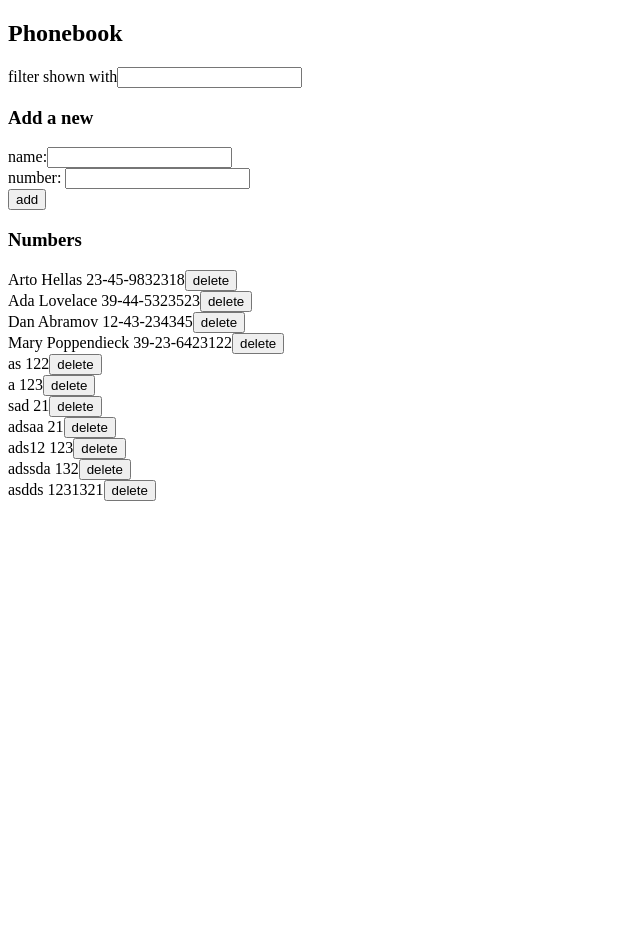
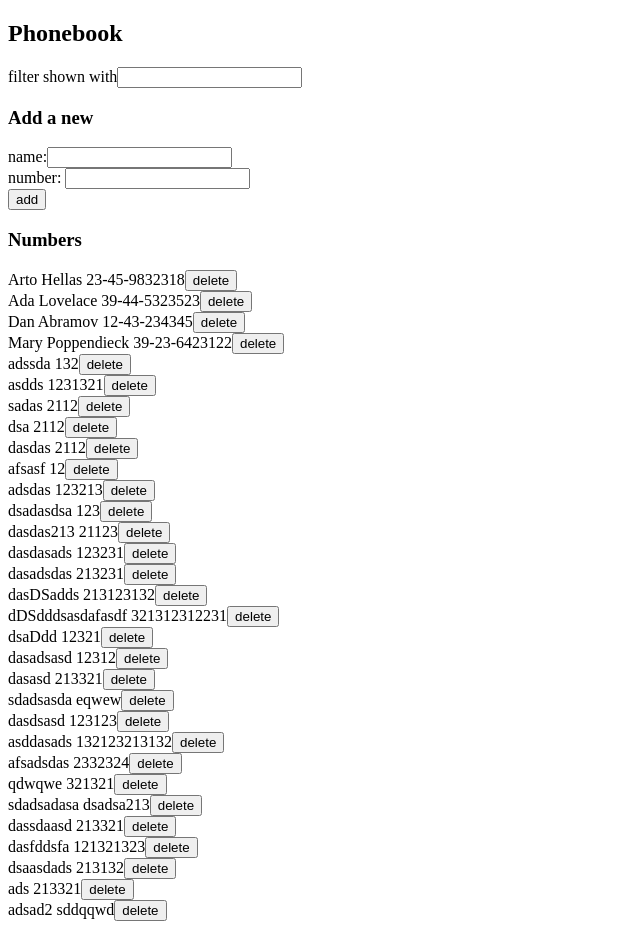
Before and after one commit to viktorsvider/fullstackopen, a React (Vite) app in the folder part2/phonebook/: page / in a window 1280 px wide. Shown: the whole page, without its empty margins (0-640 px from the left). Before the commit the page ends 800 px from the top, so only its background shows below. Built offline with nearby package versions, Linux system fonts and the light colour scheme; data requests are answered from the project's data file.

Commit message:
add part 2.17

```diff
--- a/part2/phonebook/src/App.jsx
+++ b/part2/phonebook/src/App.jsx
@@ -10,7 +10,21 @@ const App = () => {
   const [newName, setNewName] = useState("");
   const [newNumber, setNewNumber] = useState("");
   const [newFilter, setNewFilter] = useState("");
-  const [notification, setNotification] = useState(null);
+  const [notification, setNotification] = useState("");
+  const [isError, setIsError] = useState(false);
+
+  const hideNotification = () => {
+    setNotification("");
+    setIsError(false);
+  };
+
+  const showNotification = (message, timeout, isError = false) => {
+    setNotification(message);
+    setIsError(isError);
+    setTimeout(() => {
+      hideNotification();
+    }, timeout);
+  };
 
   useEffect(() => {
     phonebookService
@@ -33,7 +47,8 @@ const App = () => {
           );
         })
         .catch((error) => {
-          alert(`failed to delete ${name}`);
+          // alert(`failed to delete ${name}`);
+          showNotification(`Number of ${name} was already removed`, 5000, true);
           console.log(error);
         });
     }
@@ -54,7 +69,7 @@ const App = () => {
     ) {
       phonebookService
         .update(presentPerson.id, newPerson)
-        .then(
+        .then(() => {
           setPersons(
             persons.map((person) => {
               if (person.name === presentPerson.name) {
@@ -63,8 +78,12 @@ const App = () => {
                 return person;
               }
             })
-          )
-        )
+          );
+          showNotification(
+            `Succesfully updated number of ${presentPerson.name}`,
+            5000
+          );
+        })
         .catch((error) => console.log(error));
       console.log(presentPerson, "upd");
     } else if (newName.trim() === "") {
@@ -78,10 +97,7 @@ const App = () => {
         .create(newPerson)
         .then((response) => {
           console.log("added", response);
-          setNotification(`Succesfully added ${newPerson.name}`);
-          setTimeout(() => {
-            setNotification(null);
-          }, 5000);
+          showNotification(`Succesfully added ${newPerson.name}`, 5000);
         })
         .catch((error) => alert("failed to add new person on server", error));
       setPersons(newPersons);
@@ -107,7 +123,7 @@ const App = () => {
       <h2>Phonebook</h2>
       <Filter filter={newFilter} handleFilterChange={handleFilterChange} />
 
-      <Notification message={notification} />
+      <Notification message={notification} isError={isError} />
 
       <h3>Add a new</h3>
       <PersonForm
--- a/part2/phonebook/src/components/Notification.jsx
+++ b/part2/phonebook/src/components/Notification.jsx
@@ -1,9 +1,10 @@
-const Notification = ({ message }) => {
-  if (message === null) {
+const Notification = ({ message, isError }) => {
+  if (message === "") {
     return null;
   }
 
-  return <div className="notification">{message}</div>;
+  const className = isError ? "error" : "notification";
+  return <div className={className}>{message}</div>;
 };
 
 export default Notification;
--- a/part2/phonebook/src/db.json
+++ b/part2/phonebook/src/db.json
@@ -21,31 +21,6 @@
       "id": "4"
     },
     {
-      "id": "c9e1",
-      "name": "as",
-      "number": "122"
-    },
-    {
-      "id": "a",
-      "name": "a",
-      "number": "123"
-    },
-    {
-      "id": "sad",
-      "name": "sad",
-      "number": "21"
-    },
-    {
-      "id": "adsaa",
-      "name": "adsaa",
-      "number": "21"
-    },
-    {
-      "id": "ads12",
-      "name": "ads12",
-      "number": "123"
-    },
-    {
       "id": "adssda",
       "name": "adssda",
       "number": "132"
@@ -54,6 +29,131 @@
       "id": "asdds",
       "name": "asdds",
       "number": "1231321"
+    },
+    {
+      "id": "sadas",
+      "name": "sadas",
+      "number": "2112"
+    },
+    {
+      "id": "dsa",
+      "name": "dsa",
+      "number": "2112"
+    },
+    {
+      "id": "dasdas",
+      "name": "dasdas",
+      "number": "2112"
+    },
+    {
+      "id": "afsasf",
+      "name": "afsasf",
+      "number": "12"
+    },
+    {
+      "id": "adsdas",
+      "name": "adsdas",
+      "number": "123213"
+    },
+    {
+      "id": "dsadasdsa",
+      "name": "dsadasdsa",
+      "number": "123"
+    },
+    {
+      "id": "dasdas213",
+      "name": "dasdas213",
+      "number": "21123"
+    },
+    {
+      "id": "dasdasads",
+      "name": "dasdasads",
+      "number": "123231"
+    },
+    {
+      "id": "dasadsdas",
+      "name": "dasadsdas",
+      "number": "213231"
+    },
+    {
+      "id": "dasDSadds",
+      "name": "dasDSadds",
+      "number": "213123132"
+    },
+    {
+      "id": "dDSdddsasdafasdf",
+      "name": "dDSdddsasdafasdf",
+      "number": "321312312231"
+    },
+    {
+      "id": "dsaDdd",
+      "name": "dsaDdd",
+      "number": "12321"
+    },
+    {
+      "id": "dasadsasd",
+      "name": "dasadsasd",
+      "number": "12312"
+    },
+    {
+      "id": "dasasd",
+      "name": "dasasd",
+      "number": "213321"
+    },
+    {
+      "id": "sdadsasda",
+      "name": "sdadsasda",
+      "number": "eqwew"
+    },
+    {
+      "id": "dasdsasd",
+      "name": "dasdsasd",
+      "number": "123123"
+    },
+    {
+      "id": "asddasads",
+      "name": "asddasads",
+      "number": "132123213132"
+    },
+    {
+      "id": "afsadsdas",
+      "name": "afsadsdas",
+      "number": "2332324"
+    },
+    {
+      "id": "qdwqwe",
+      "name": "qdwqwe",
+      "number": "321321"
+    },
+    {
+      "id": "sdadsadasa",
+      "name": "sdadsadasa",
+      "number": "dsadsa213"
+    },
+    {
+      "id": "dassdaasd",
+      "name": "dassdaasd",
+      "number": "213321"
+    },
+    {
+      "id": "dasfddsfa",
+      "name": "dasfddsfa",
+      "number": "121321323"
+    },
+    {
+      "id": "dsaasdads",
+      "name": "dsaasdads",
+      "number": "213132"
+    },
+    {
+      "id": "ads",
+      "name": "ads",
+      "number": "213321"
+    },
+    {
+      "id": "adsad2",
+      "name": "adsad2",
+      "number": "sddqqwd"
     }
   ]
 }
--- a/part2/phonebook/src/index.css
+++ b/part2/phonebook/src/index.css
@@ -1,9 +1,19 @@
 .notification {
-    color: green;
-    background: lightgrey;
   font-size: 20px;
   border-style: solid;
   border-radius: 5px;
   padding: 10px;
   margin-bottom: 10px;
+  background: gainsboro;
+  color:green
 }
+
+.error {
+  color:red;
+  font-size: 20px;
+  border-style: solid;
+  border-radius: 5px;
+  padding: 10px;
+  margin-bottom: 10px;
+  background: gainsboro;
+}
```
Lines whose indentation alone changed are shown as unchanged.
